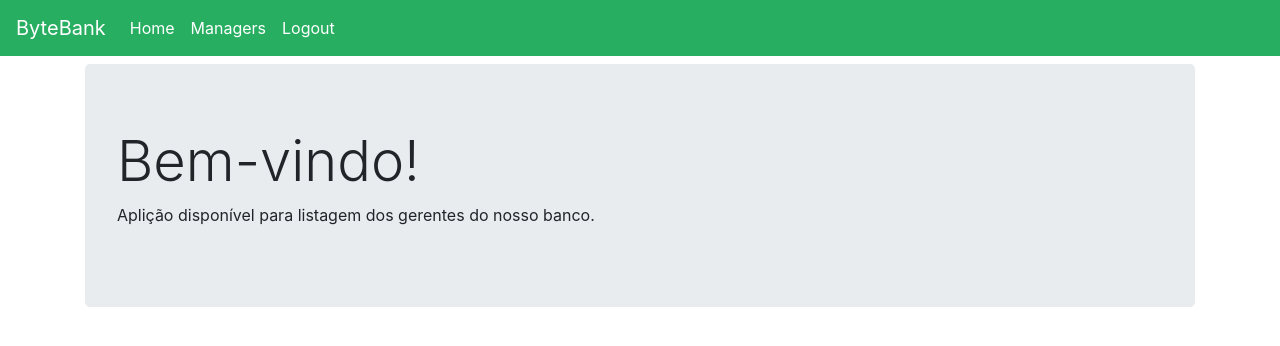
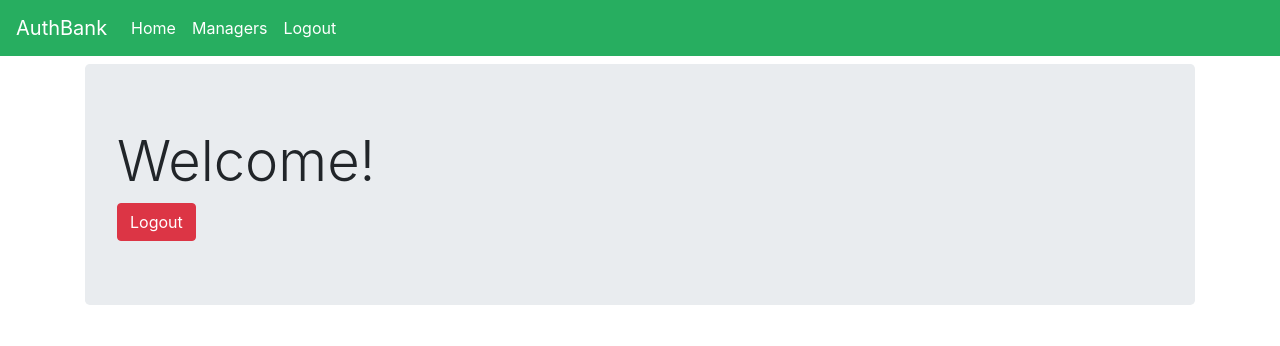
Before and after one commit to alan-nascimento/auth-bank, a Vue app: page / in a window 1280 px wide. Shown: the top 346 px of the page. Built offline with nearby package versions, Linux system fonts and the light colour scheme; sample sign-in values are in the browser's storage.

Commit message:
feat: create mixins

```diff
--- a/src/components/Manager.vue
+++ b/src/components/Manager.vue
@@ -11,6 +11,6 @@
 
 <script>
 export default {
-  props: ["manager"],
+  props: ['manager']
 };
 </script>
--- a/src/components/NavBar.vue
+++ b/src/components/NavBar.vue
@@ -1,6 +1,6 @@
 <template>
   <nav class="navbar navbar-expand-lg navbar-bytebank">
-    <a class="navbar-brand" href="#">ByteBank</a>
+    <a class="navbar-brand" href="#">AuthBank</a>
     <button
       class="navbar-toggler"
       type="button"
@@ -42,18 +42,15 @@
 </template>
 
 <script>
+import { logoutMixin } from '@/mixins';
+
 export default {
-  methods: {
-    logout() {
-      this.$store.commit('SIGN_OUT_USER');
-      this.$router.push({ name: 'Login' });
-    }
-  },
   computed: {
     isUserLogged() {
       return !!this.$store.state.token;
     }
-  }
+  },
+  mixins: [logoutMixin]
 };
 </script>
 
--- /dev/null
+++ b/src/mixins.ts
@@ -0,0 +1,8 @@
+export const logoutMixin = {
+  methods: {
+    logout() {
+      this.$store.commit('SIGN_OUT_USER');
+      this.$router.push({ name: 'Login' });
+    }
+  },
+}
--- a/src/views/Home.vue
+++ b/src/views/Home.vue
@@ -1,14 +1,17 @@
 <template>
   <div class="container">
     <div class="jumbotron mt-2">
-      <h1 class="display-4">Bem-vindo!</h1>
-      <p>Aplição disponível para listagem dos gerentes do nosso banco.</p>
+      <h1 class="display-4">Welcome!</h1>
+      <button class="btn btn-danger" @click="logout">Logout</button>
     </div>
   </div>
 </template>
 
 <script>
+import { logoutMixin } from '@/mixins';
+
 export default {
-  name: "home",
+  name: 'home',
+  mixins: [logoutMixin]
 };
 </script>
--- a/src/views/Login.vue
+++ b/src/views/Login.vue
@@ -12,6 +12,7 @@
         <input type="password" class="form-control" v-model="user.password" />
       </div>
 
+      <p class="alert alert-danger" v-if="error.message">{{ error.message }}</p>
       <button class="btn btn-primary">Enter</button>
 
       <router-link :to="{ name: 'Register' }">
@@ -27,6 +28,9 @@ export default {
     user: {
       email: '',
       password: ''
+    },
+    error: {
+      message: ''
     }
   }),
   methods: {
```
